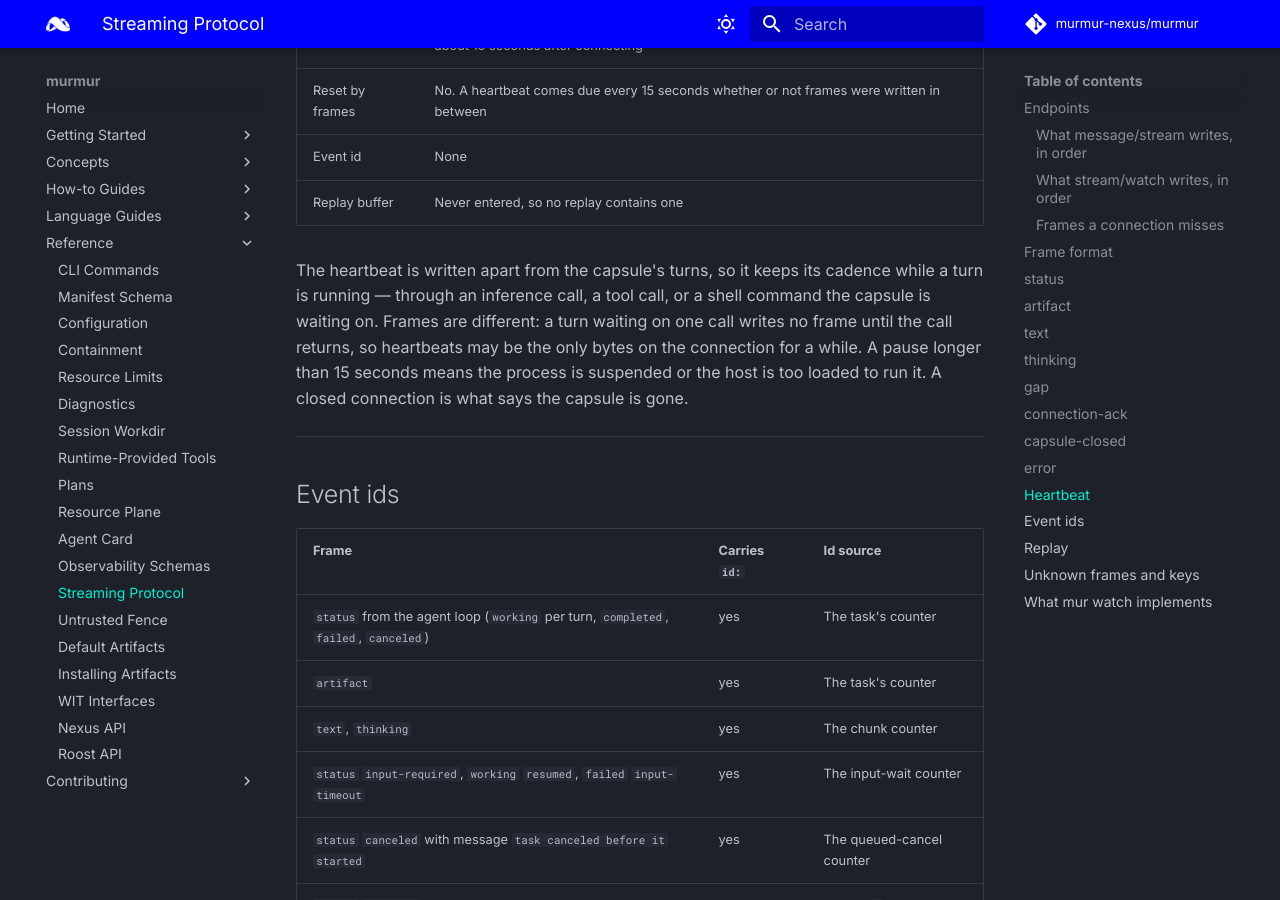
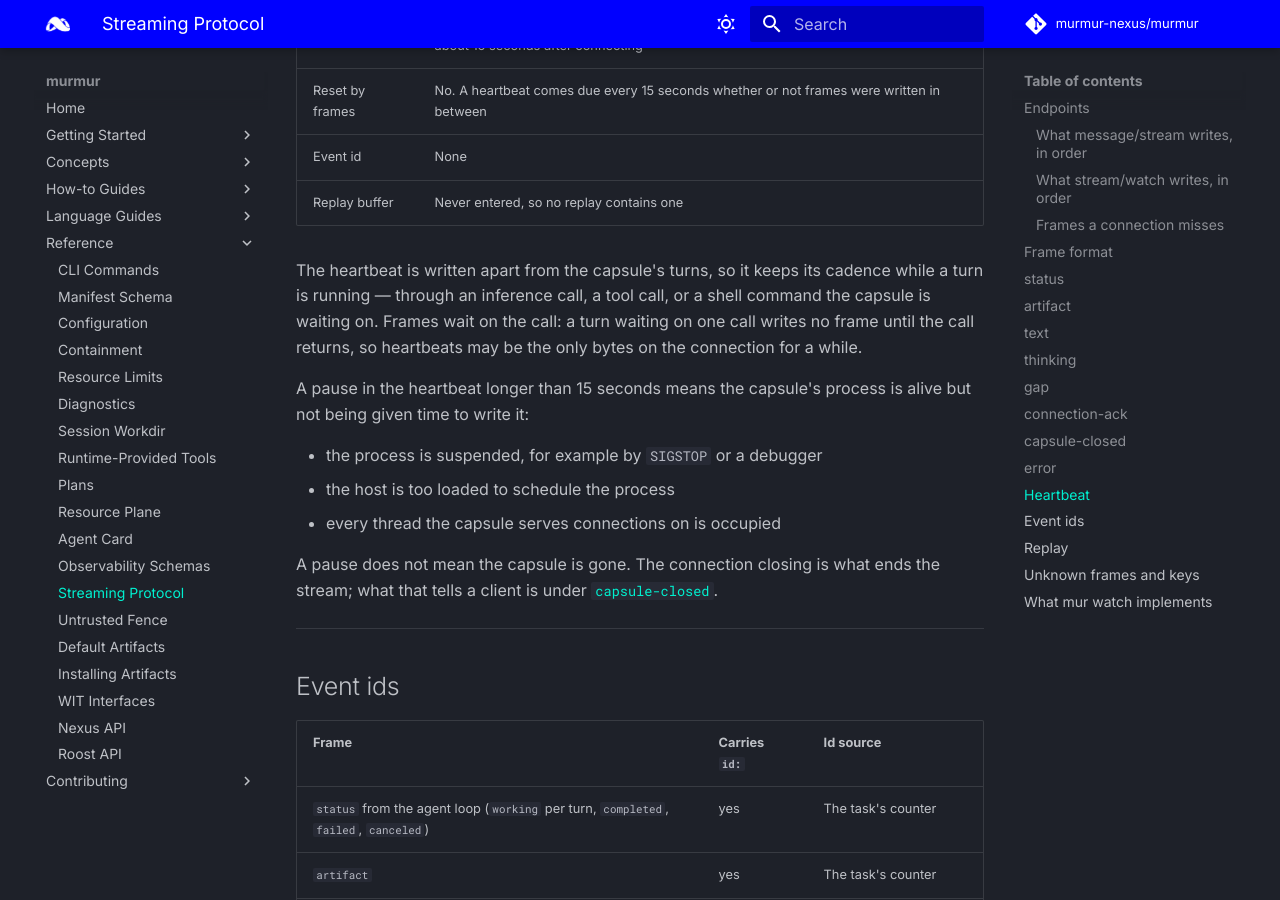
Before and after one commit to murmur-nexus/murmur, an MkDocs documentation site: the page built from docs/content/reference/streaming-protocol.md, in a window 1280 px wide and 900 px high, scrolled down 10481 px. Built offline with MkDocs 1.6.1 and Material for MkDocs 9.7.7, drawn with Linux system fonts in a browser that asks for light colours; comment, search, counter and statistics services are not loaded; some of the changed text lies outside the part shown.

````diff
--- a/docs/content/reference/streaming-protocol.md
+++ b/docs/content/reference/streaming-protocol.md
@@ -158,12 +158,13 @@ keep writing frames for the same task id afterwards:
 
 | After | What follows |
 |---|---|
-| `completed`, when an `on-task-end` hook reopens the task ([`lifecycle.max_task_reopens`](manifest.md#field-lifecycle)) | A new attempt: `working` from `inference turn 1`, with ids starting again at `0` |
+| `completed` or `failed`, when an `on-task-end` hook reopens the task ([`lifecycle.max_task_reopens`](manifest.md#field-lifecycle)) | A new attempt: `working` from `inference turn 1`, with ids starting again at `0` |
 | `failed` with message `input-timeout` | The tool that asked for input fails, the model receives that failure as an `artifact`, and the task goes on to its own final status |
 
 A task that ends in an error the agent loop does not report — a driver response that is not JSON,
-a trace write failure, a workdir size breach — writes no final status, and a `message/stream`
-connection on it stays open until another task's final status or the capsule's exit.
+a trace write failure, a workdir size breach — writes no final status for that attempt. Unless an
+`on-task-end` hook reopens the task, a `message/stream` connection on it stays open until another
+task's final status or the capsule's exit.
 
 ```json
 {"id":"tsk_0199c4e2f1b7712a9d3e4f5061728394","context_id":"ctx_0199c4e2f1b7712a9d3e4f50617283a1","status":{"state":"completed","message":"session ended","response":"README.md describes the build."},"final":true}
@@ -336,10 +337,18 @@ from a closed connection by reading bytes.
 
 The heartbeat is written apart from the capsule's turns, so it
 keeps its cadence while a turn is running — through an inference call, a tool call, or a shell
-command the capsule is waiting on. Frames are different: a turn waiting on one call writes no
+command the capsule is waiting on. Frames wait on the call: a turn waiting on one call writes no
 frame until the call returns, so heartbeats may be the only bytes on the connection for a while.
-A pause longer than 15 seconds means the process is suspended or the host is too loaded to run
-it. A closed connection is what says the capsule is gone.
+
+A pause in the heartbeat longer than 15 seconds means the capsule's process is alive but not
+being given time to write it:
+
+- the process is suspended, for example by `SIGSTOP` or a debugger
+- the host is too loaded to schedule the process
+- every thread the capsule serves connections on is occupied
+
+A pause does not mean the capsule is gone. The connection closing is what ends the stream; what
+that tells a client is under [`capsule-closed`](#event-capsule-closed).
 
 ---
 
````
Also changed, not shown: docs/content/reference/cli.md (+5 -7 lines), 2 other files.
